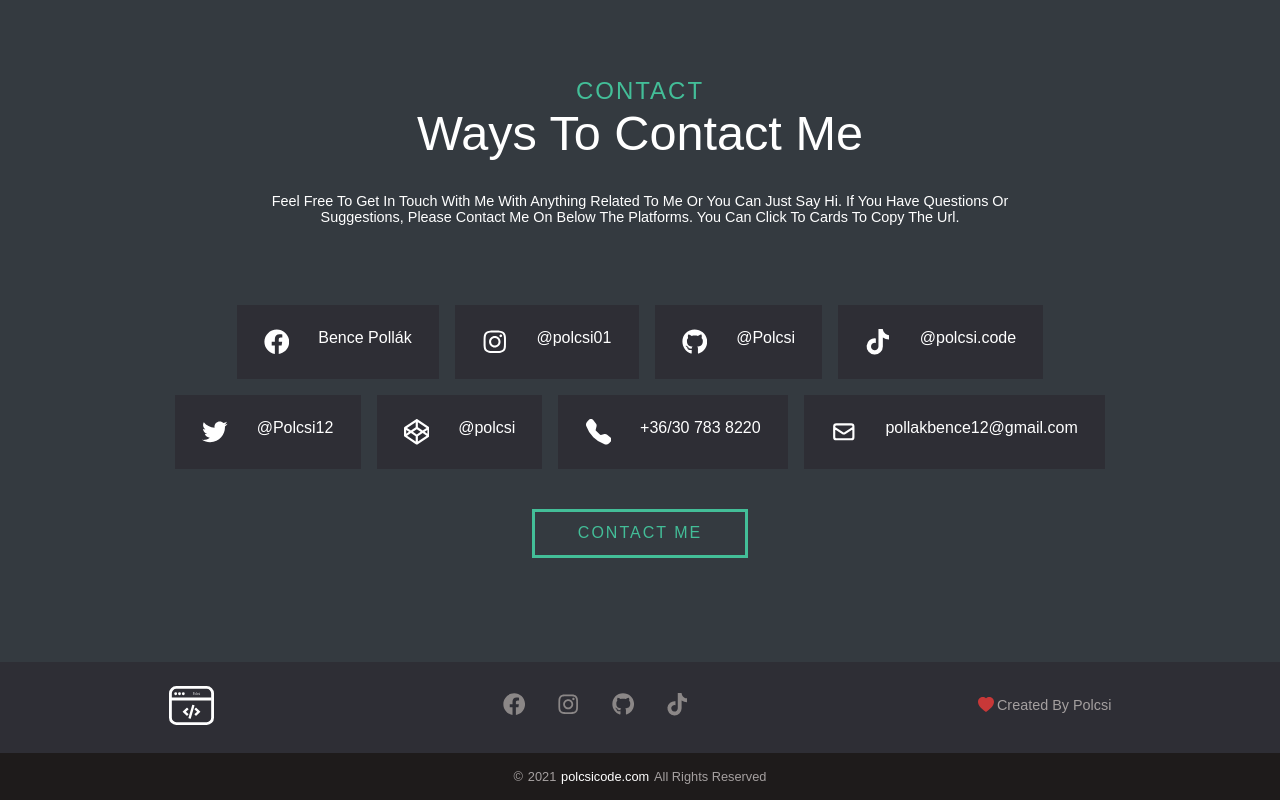
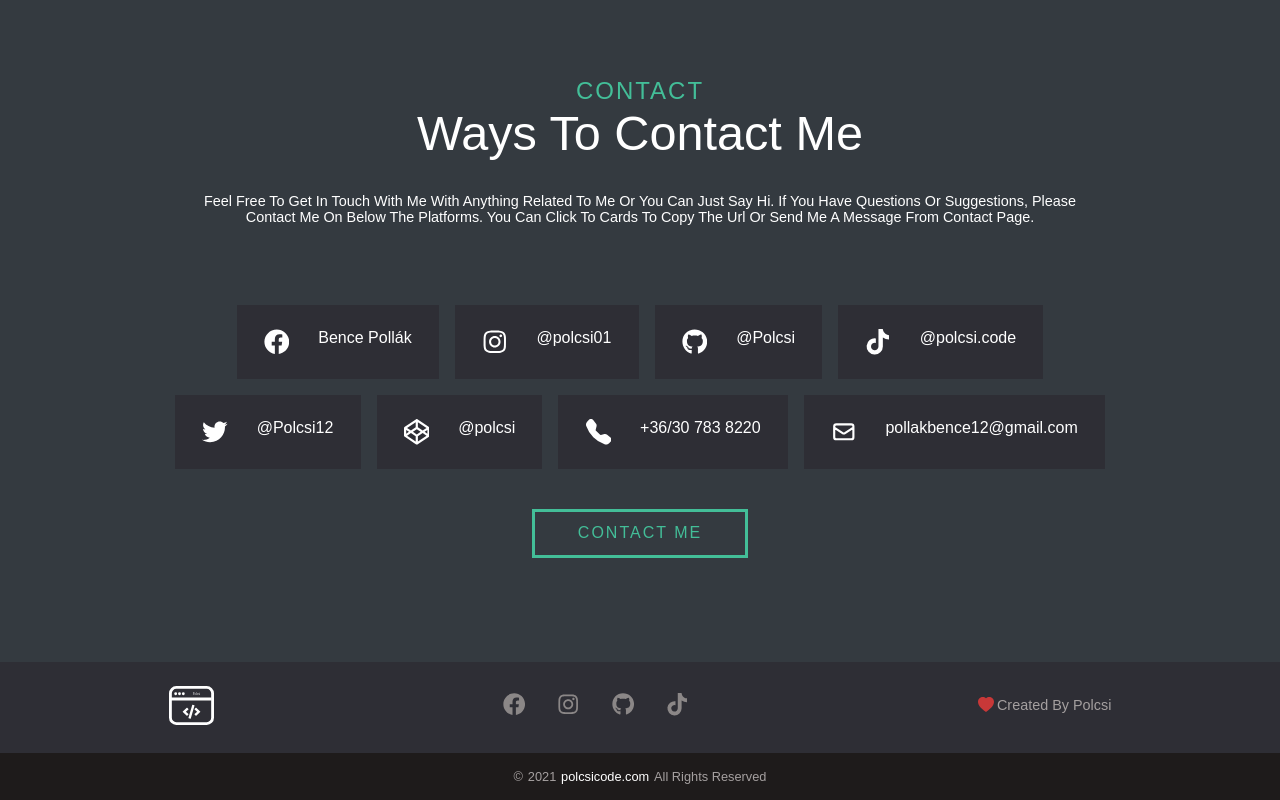
Before and after one commit to Polcsi/my-portfolio-with-react, a React (Create React App) app: page / in a window 1280 px wide. Shown: the part 8231-9031 px from the top of the page. Built offline with nearby package versions, Linux system fonts and the light colour scheme.

Commit message:
change contact section text

```diff
--- a/src/components/Contact.js
+++ b/src/components/Contact.js
@@ -14,7 +14,8 @@ const Contact = () => {
         <p>
           Feel free to get in touch with me with anything related to me or you
           can just say hi. If you have questions or suggestions, please contact
-          me on below the platforms. You can click to cards to copy the url.
+          me on below the platforms. You can click to cards to copy the url or
+          send me a message from contact page.
         </p>
       </div>
       <div className="contact-cards">
--- a/src/css/home.css
+++ b/src/css/home.css
@@ -473,7 +473,7 @@
   color: var(--text-color);
   text-align: center;
   text-transform: capitalize;
-  max-width: 750px;
+  max-width: 900px;
   width: 100%;
 }
 .contact-cards {
```
